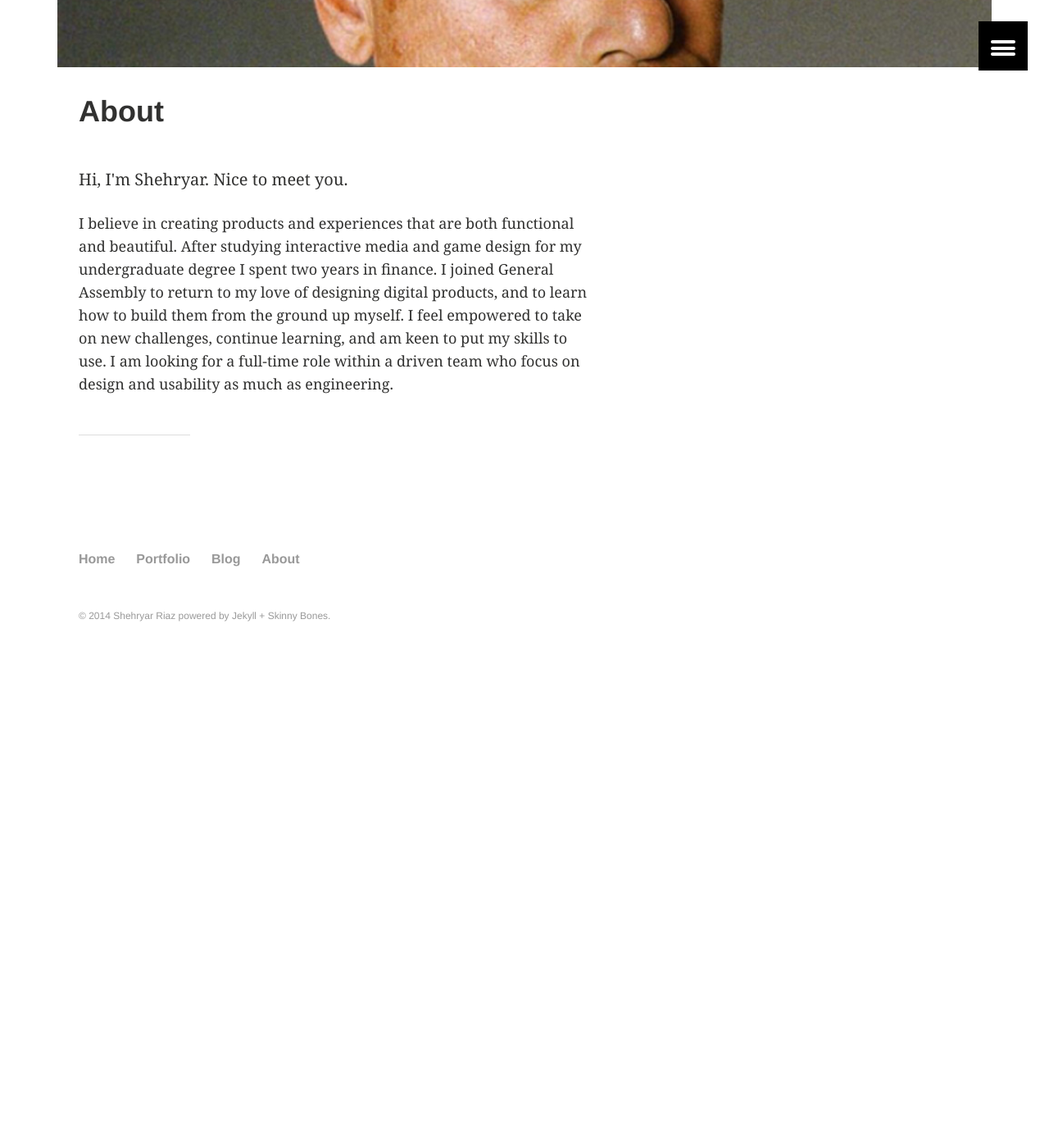
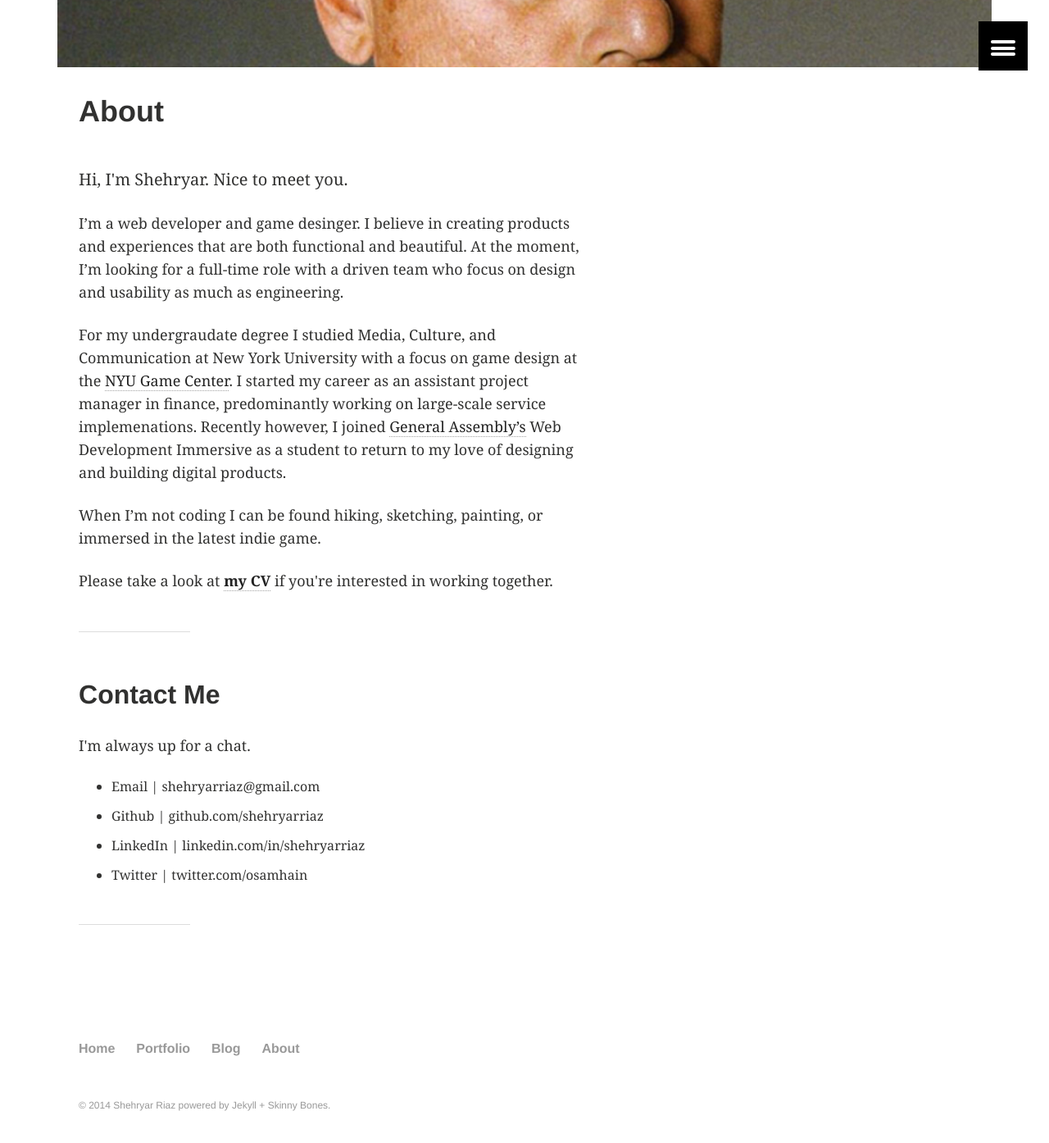
Before and after one commit to shehryarriaz/shehryarriaz.github.io, a Jekyll site: the page built from :about.md, in a window 1280 px wide and 1400 px high, scrolled down 315 px. Shown: the top 1394 px of the window at 82% size. Built offline with Jekyll 4.4.1, drawn with Linux system fonts in a browser that asks for light colours; before the commit the page ends 1151 px from its top, so only the background shows below that.

Commit message:
Edits About page and Index with new text. Also adds Assets folder and CV link t PDF.

```diff
--- a/:about.md
+++ b/:about.md
@@ -9,4 +9,23 @@ image:
 
 <p>Hi, I'm Shehryar. Nice to meet you.</p>
 
-<p>I believe in creating products and experiences that are both functional and beautiful. After studying interactive media and game design for my undergraduate degree I spent two years in finance. I joined General Assembly to return to my love of designing digital products, and to learn how to build them from the ground up myself. I feel empowered to take on new challenges, continue learning, and am keen to put my skills to use. I am looking for a full-time role within a driven team who focus on design and usability as much as engineering.</p>
+<p>I’m a web developer and game desinger. I believe in creating products and experiences that are both functional and beautiful. At the moment, I’m looking for a full-time role with a driven team who focus on design and usability as much as engineering.</p>
+
+<p>For my undergraudate degree I studied Media, Culture, and Communication at New York University with a focus on game design at the <a href="http://gamecenter.nyu.edu/">NYU Game Center</a>. I started my career as an assistant project manager in finance, predominantly working on large-scale service implemenations. Recently however, I joined <a href="https://generalassemb.ly/">General Assembly’s</a> Web Development Immersive as a student to return to my love of designing and building digital products.</p>
+
+<p>When I’m not coding I can be found hiking, sketching, painting, or immersed in the latest indie game.</p>
+
+<p> Please take a look at <a href="{{ site.url }}/assets/ShehryarRiaz_CV.pdf"><strong>my CV</strong></a> if you're interested in working together.</p>
+
+<hr />
+
+<h2>Contact Me</h2>
+
+<p>I'm always up for a chat.</p>
+
+<ul>
+  <li>Email | shehryarriaz@gmail.com</li>
+  <li>Github | github.com/shehryarriaz</li>
+  <li>LinkedIn | linkedin.com/in/shehryarriaz</li>
+  <li>Twitter | twitter.com/osamhain</li>
+</ul>
--- a/_config.yml
+++ b/_config.yml
@@ -5,7 +5,7 @@ description: "My personal website. Please excuse the mess, it's a work in progre
 logo: # 120x120 px default image used for Twitter summary card
 teaser: teaser.jpg # 400x250 px default teaser image used in image archive grid
 locale:
-url: "http://shehryarriaz.com"
+# url: "http://shehryarriaz.com"
 
 # Jekyll configuration
 
```
Also changed, not shown: :blog.md (+2 -0 lines), index.md (+2 -2 lines), 1 other file.
